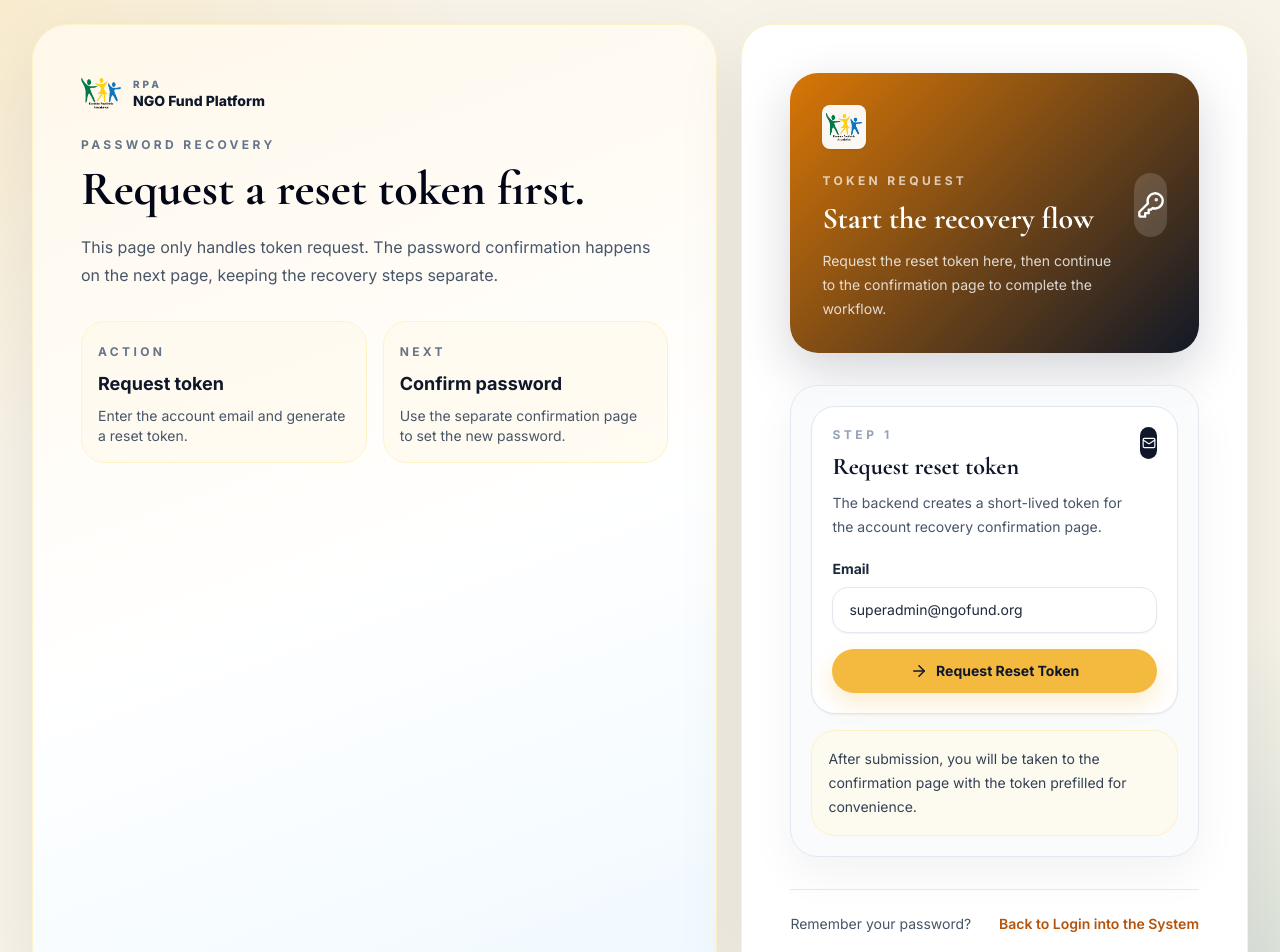
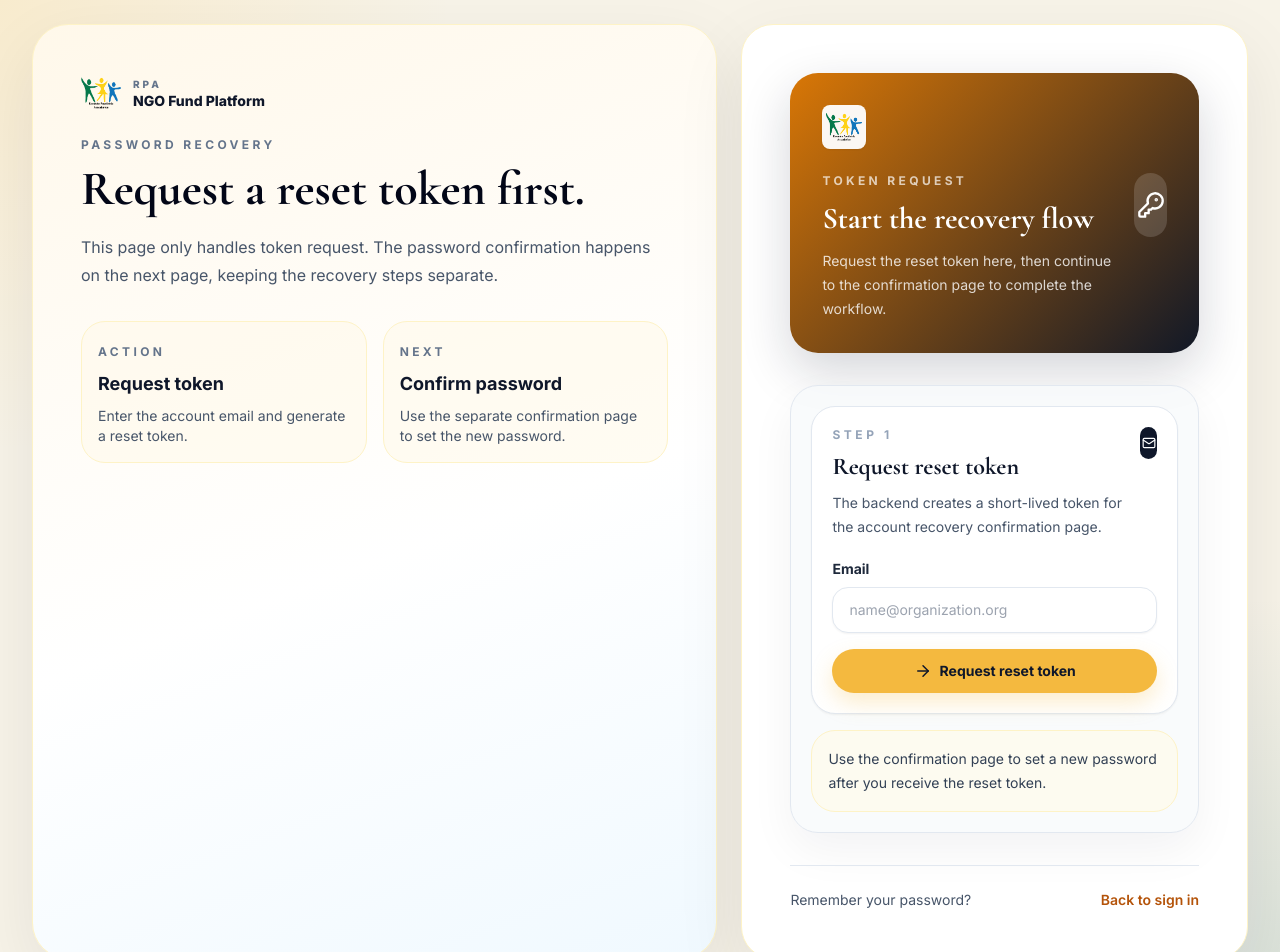
Before and after one commit to Don-tresor05/NGOFundFrontend, a React (Vite) app: page /reset-password in a window 1280 px wide. Shown: the top 952 px of the page. Built offline with nearby package versions, Linux system fonts and the light colour scheme; no server answers.

Commit message:
feat: separate password reset request step

```diff
--- a/src/pages/ResetPasswordPage.tsx
+++ b/src/pages/ResetPasswordPage.tsx
@@ -9,25 +9,27 @@ import { useAuthStore } from '../store/authStore';
 export function ResetPasswordPage() {
   const navigate = useNavigate();
   const requestPasswordReset = useAuthStore((state) => state.requestPasswordReset);
-  const [email, setEmail] = useState('superadmin@ngofund.org');
+  const [email, setEmail] = useState('');
+  const [isSubmitting, setIsSubmitting] = useState(false);
+  const [issuedToken, setIssuedToken] = useState<string | null>(null);
   const [statusMessage, setStatusMessage] = useState<string | null>(null);
   const [errorMessage, setErrorMessage] = useState<string | null>(null);
+  const isDev = import.meta.env.DEV;
 
   const handleRequest = async (event: FormEvent<HTMLFormElement>) => {
     event.preventDefault();
+    setIsSubmitting(true);
     try {
       const request = await requestPasswordReset(email);
-      setStatusMessage('Reset token created. Continue on the confirmation page.');
+      setStatusMessage(request.detail);
       setErrorMessage(null);
-      navigate('/reset-password/confirm', {
-        state: {
-          email,
-          token: request.token,
-        },
-      });
+      setIssuedToken(request.token ?? null);
     } catch (error) {
       setErrorMessage(error instanceof Error ? error.message : 'Could not request password reset.');
       setStatusMessage(null);
+      setIssuedToken(null);
+    } finally {
+      setIsSubmitting(false);
     }
   };
 
@@ -98,17 +100,48 @@ export function ResetPasswordPage() {
               <form onSubmit={handleRequest} className="mt-5 space-y-4">
                 <label className="form-group">
                   <span className="form-label">Email</span>
-                  <input className="form-control" value={email} onChange={(event) => setEmail(event.target.value)} />
+                  <input
+                    className="form-control"
+                    type="email"
+                    autoComplete="email"
+                    value={email}
+                    placeholder="name@organization.org"
+                    onChange={(event) => setEmail(event.target.value)}
+                  />
                 </label>
-                <Button type="submit" block icon={ArrowRight}>
-                  Request Reset Token
+                <Button type="submit" block icon={ArrowRight} disabled={isSubmitting}>
+                  {isSubmitting ? 'Requesting token...' : 'Request reset token'}
                 </Button>
               </form>
             </div>
 
             <div className="mt-4 auth-note-card">
-              After submission, you will be taken to the confirmation page with the token prefilled for convenience.
+              Use the confirmation page to set a new password after you receive the reset token.
             </div>
+
+            {issuedToken && isDev ? (
+              <div className="mt-4 rounded-[1.5rem] border border-amber-200 bg-amber-50/80 p-4 text-sm text-slate-700">
+                <p className="font-semibold text-slate-900">Development helper</p>
+                <p className="mt-2 leading-6">
+                  A token was issued in this local environment. You can continue to the confirmation page without
+                  exposing it in the UI.
+                </p>
+                <Button
+                  type="button"
+                  className="mt-4"
+                  onClick={() =>
+                    navigate('/reset-password/confirm', {
+                      state: {
+                        email,
+                        token: issuedToken,
+                      },
+                    })
+                  }
+                >
+                  Continue to confirmation
+                </Button>
+              </div>
+            ) : null}
           </div>
 
           {statusMessage ? <div className="mt-6 rounded-2xl bg-emerald-50 px-4 py-3 text-sm text-emerald-700">{statusMessage}</div> : null}
@@ -117,7 +150,7 @@ export function ResetPasswordPage() {
           <div className="mt-8 flex flex-wrap items-center justify-between gap-4 border-t border-slate-200 pt-6 text-sm text-slate-600">
             <span>Remember your password?</span>
             <Link to="/login" className="font-semibold text-amber-700">
-              Back to Login into the System
+              Back to sign in
             </Link>
           </div>
         </section>
```
